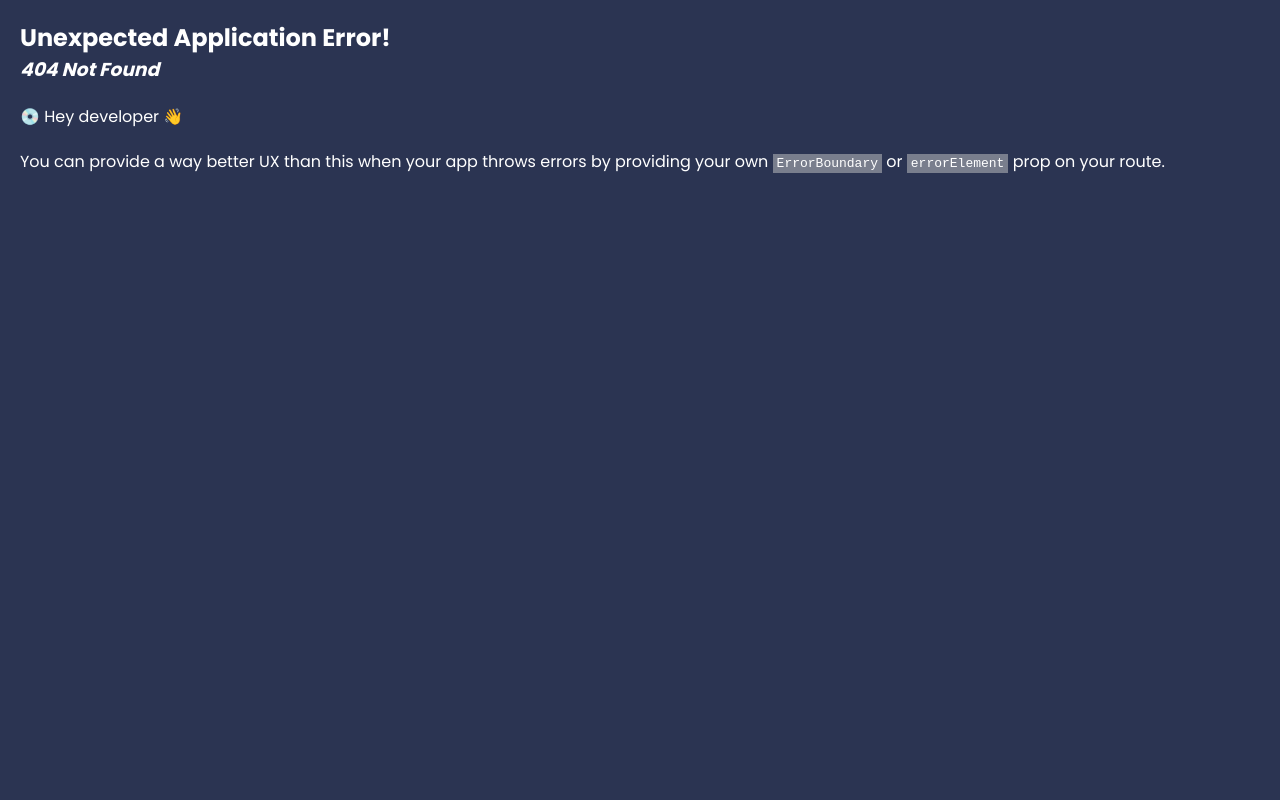
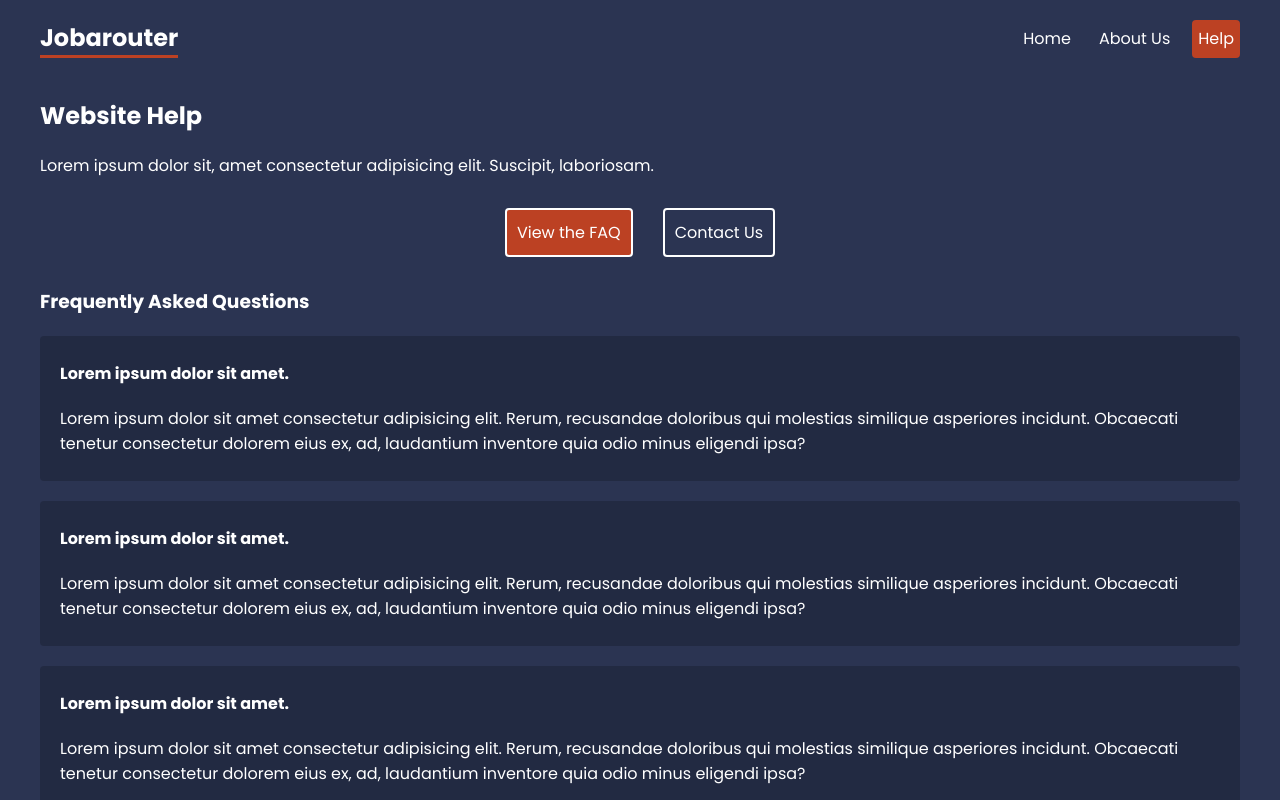
Before and after one commit to poko91/Basic-Projects, a React (Create React App) app in the folder React/react-router/: page /help/faq in a window 1280 px wide. Before the commit this address had no page. Shown: the top 800 px of the page. Built offline with nearby package versions, Linux system fonts and the light colour scheme.

Commit message:
feat: added help component

```diff
--- a/React/react-router/src/App.js
+++ b/React/react-router/src/App.js
@@ -3,15 +3,22 @@
 //pages
 import Home from "./pages/Home";
 import About from "./pages/About";
+import Faq from "./pages/help/Faq";
+import Contact from "./pages/help/Contact";
 
 //layouts
 import RootLayout from "./layouts/RootLayout";
+import HelpLayout from "./layouts/HelpLayout";
 
 const router = createBrowserRouter(
   createRoutesFromElements(
     <Route path="/" element={<RootLayout />}>
       <Route index element={<Home />} />
-      <Route path="/about" element={<About />} />
+      <Route path="about" element={<About />} />
+      <Route path="help" element={<HelpLayout />}>
+        <Route path="faq" element={<Faq />} />
+        <Route path="contact" element={<Contact />} />
+      </Route>
     </Route>
   )
 );
--- a/React/react-router/src/index.css
+++ b/React/react-router/src/index.css
@@ -47,7 +47,7 @@
 }
 
 header nav a.active {
-  background-color: var(--primary);
+  background: var(--primary);
 }
 
 /* page content */
@@ -57,6 +57,54 @@
 }
 
 /* help layout */
+.help-layout nav {
+  display: flex;
+  justify-content: center;
+  gap: 30px;
+  margin: 30px 0;
+}
+.help-layout nav a {
+  padding: 10px;
+  border: 2px solid white;
+  border-radius: 4px;
+  text-decoration: none;
+}
+.help-layout nav a:hover {
+  border-color: var(--primary);
+}
+.help-layout nav a.active {
+  background: var(--primary);
+}
+
+/* faq */
+.faq .question {
+  background: rgba(0, 0, 0, 0.2);
+  padding: 5px 20px;
+  border-radius: 4px;
+  margin: 20px 0;
+}
+
+/* contact form */
+form {
+  margin-top: 30px;
+}
+form input,
+form label span,
+form textarea {
+  display: block;
+}
+form input,
+form textarea {
+  margin-bottom: 30px;
+  padding: 8px;
+  border-radius: 4px;
+  border: 0;
+  width: 300px;
+  color: var(--secondary);
+}
+form label span {
+  margin-bottom: 10px;
+}
 
 /* faq */
 
--- /dev/null
+++ b/React/react-router/src/layouts/HelpLayout.js
@@ -0,0 +1,17 @@
+import { Outlet, NavLink } from "react-router-dom";
+
+export default function HelpLayout() {
+  return (
+    <div className="help-layout">
+      <h2>Website Help</h2>
+      <p>Lorem ipsum dolor sit, amet consectetur adipisicing elit. Suscipit, laboriosam.</p>
+
+      <nav>
+        <NavLink to="faq">View the FAQ</NavLink>
+        <NavLink to="contact">Contact Us</NavLink>
+      </nav>
+
+      <Outlet />
+    </div>
+  );
+}
--- a/React/react-router/src/layouts/RootLayout.js
+++ b/React/react-router/src/layouts/RootLayout.js
@@ -7,7 +7,8 @@
         <nav>
           <h1>Jobarouter</h1>
           <NavLink to="/">Home</NavLink>
-          <NavLink to="/about">About Us</NavLink>
+          <NavLink to="about">About Us</NavLink>
+          <NavLink to="help">Help</NavLink>
         </nav>
       </header>
 
--- /dev/null
+++ b/React/react-router/src/pages/help/Contact.js
@@ -0,0 +1,18 @@
+export default function Contact() {
+  return (
+    <div className="contact">
+      <h3>Contact Us</h3>
+      <form>
+        <label>
+          <span>Your email:</span>
+          <input type="email" name="email" required />
+        </label>
+        <label>
+          <span>Your message:</span>
+          <textarea name="message" required></textarea>
+        </label>
+        <button>Submit</button>
+      </form>
+    </div>
+  );
+}
--- /dev/null
+++ b/React/react-router/src/pages/help/Faq.js
@@ -0,0 +1,42 @@
+export default function Faq() {
+  return (
+    <div className="faq">
+      <h3>Frequently Asked Questions</h3>
+
+      <div className="question">
+        <p>
+          <strong>Lorem ipsum dolor sit amet.</strong>
+        </p>
+        <p>Lorem ipsum dolor sit amet consectetur adipisicing elit. Rerum, recusandae doloribus qui molestias similique asperiores incidunt. Obcaecati tenetur consectetur dolorem eius ex, ad, laudantium inventore quia odio minus eligendi ipsa?</p>
+      </div>
+
+      <div className="question">
+        <p>
+          <strong>Lorem ipsum dolor sit amet.</strong>
+        </p>
+        <p>Lorem ipsum dolor sit amet consectetur adipisicing elit. Rerum, recusandae doloribus qui molestias similique asperiores incidunt. Obcaecati tenetur consectetur dolorem eius ex, ad, laudantium inventore quia odio minus eligendi ipsa?</p>
+      </div>
+
+      <div className="question">
+        <p>
+          <strong>Lorem ipsum dolor sit amet.</strong>
+        </p>
+        <p>Lorem ipsum dolor sit amet consectetur adipisicing elit. Rerum, recusandae doloribus qui molestias similique asperiores incidunt. Obcaecati tenetur consectetur dolorem eius ex, ad, laudantium inventore quia odio minus eligendi ipsa?</p>
+      </div>
+
+      <div className="question">
+        <p>
+          <strong>Lorem ipsum dolor sit amet.</strong>
+        </p>
+        <p>Lorem ipsum dolor sit amet consectetur adipisicing elit. Rerum, recusandae doloribus qui molestias similique asperiores incidunt. Obcaecati tenetur consectetur dolorem eius ex, ad, laudantium inventore quia odio minus eligendi ipsa?</p>
+      </div>
+
+      <div className="question">
+        <p>
+          <strong>Lorem ipsum dolor sit amet.</strong>
+        </p>
+        <p>Lorem ipsum dolor sit amet consectetur adipisicing elit. Rerum, recusandae doloribus qui molestias similique asperiores incidunt. Obcaecati tenetur consectetur dolorem eius ex, ad, laudantium inventore quia odio minus eligendi ipsa?</p>
+      </div>
+    </div>
+  );
+}
```
